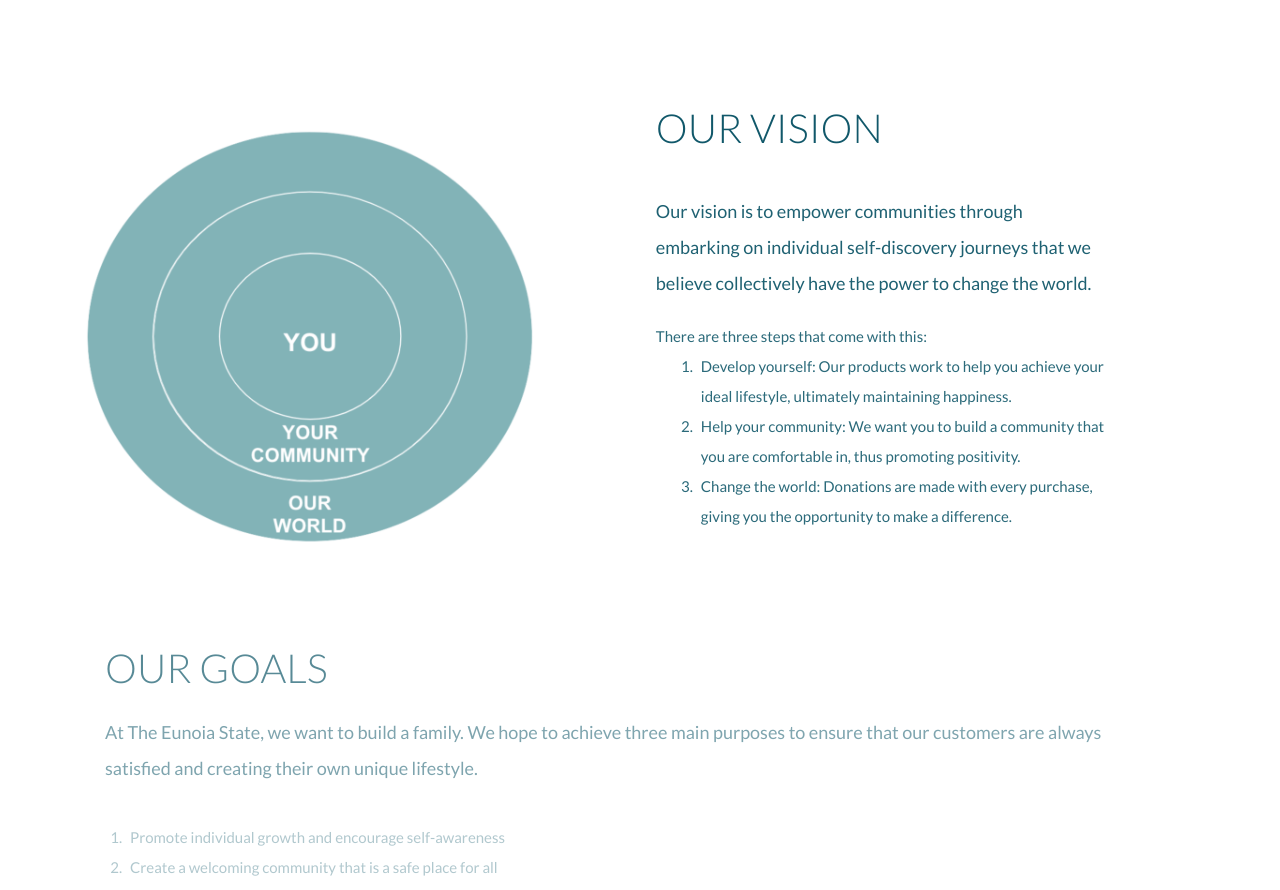
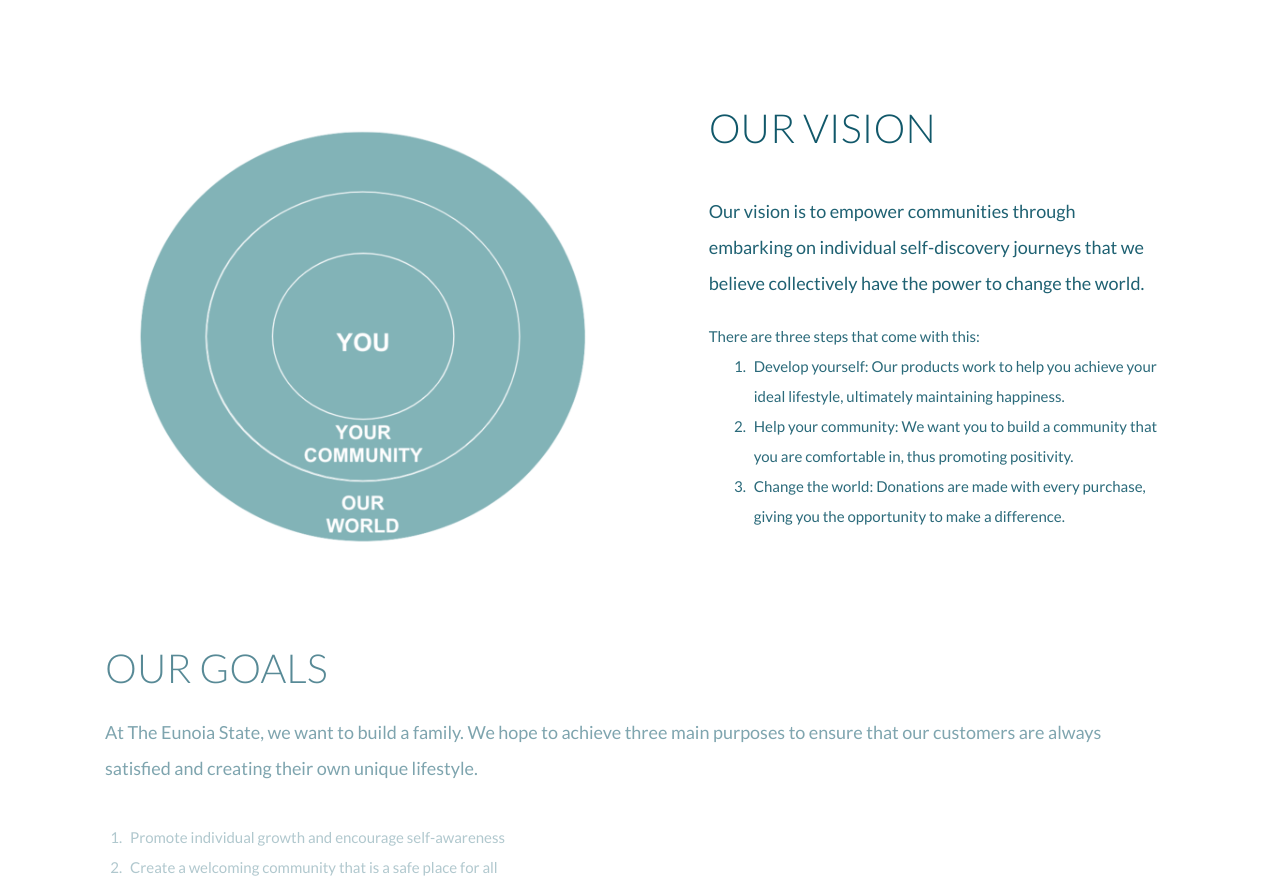
Before and after one commit to yalozairi/theeunoiastate, a React (Create React App) app: page /about in a window 1280 px wide. Shown: the part 1383-2273 px from the top of the page. Built offline with nearby package versions, Linux system fonts and the light colour scheme; a web font is replaced by a local one.

Commit message:
finally fixed all safari issues

```diff
--- a/src/components/About/styles.js
+++ b/src/components/About/styles.js
@@ -214,6 +214,8 @@ export const ChartStyled = styled.img`
 
 export const LeftVisionWrapper = styled.div`
   display: inline-block;
+  margin-left: auto;
+  margin-right: auto;
 `;
 
 export const RightVisionWrapper = styled.div`
```
